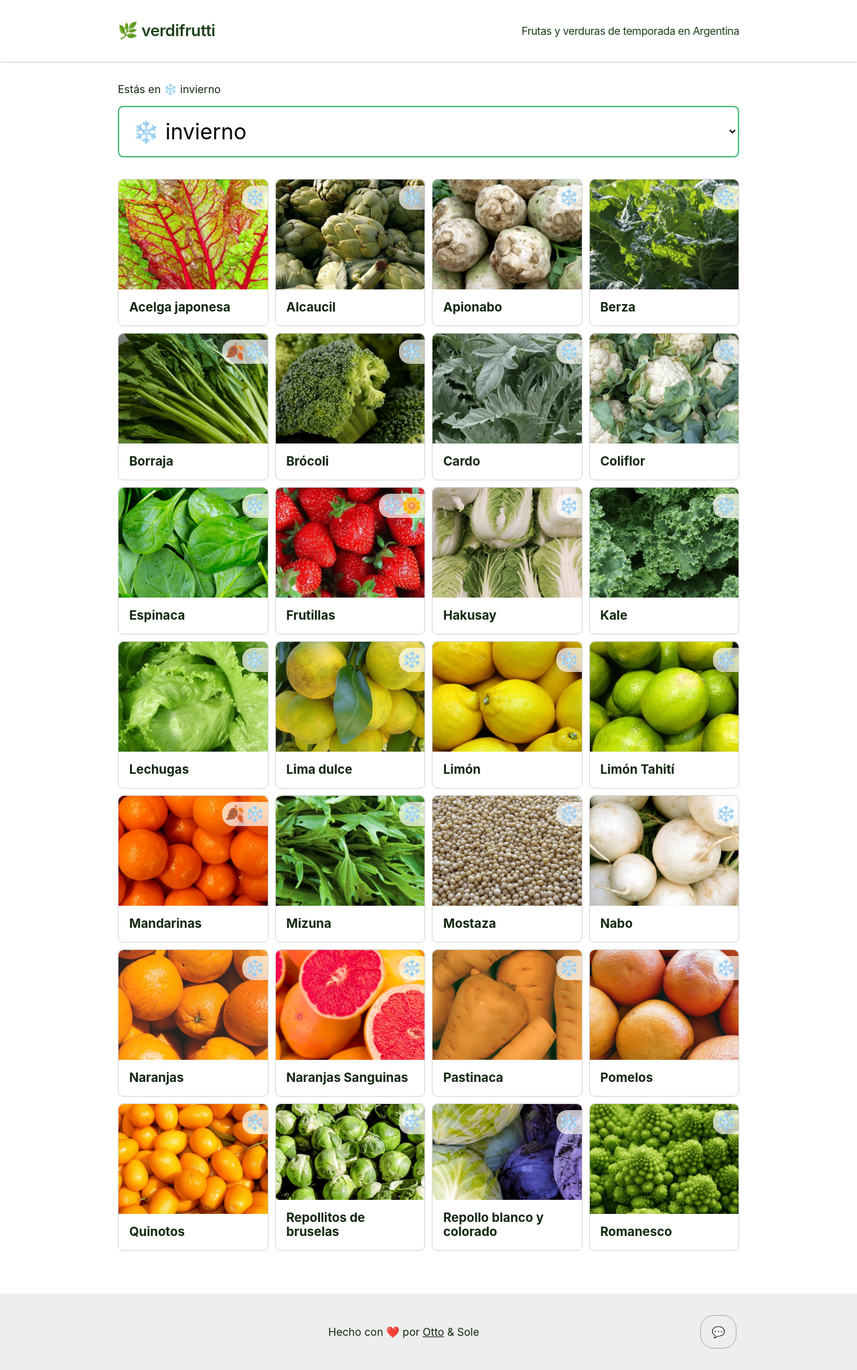
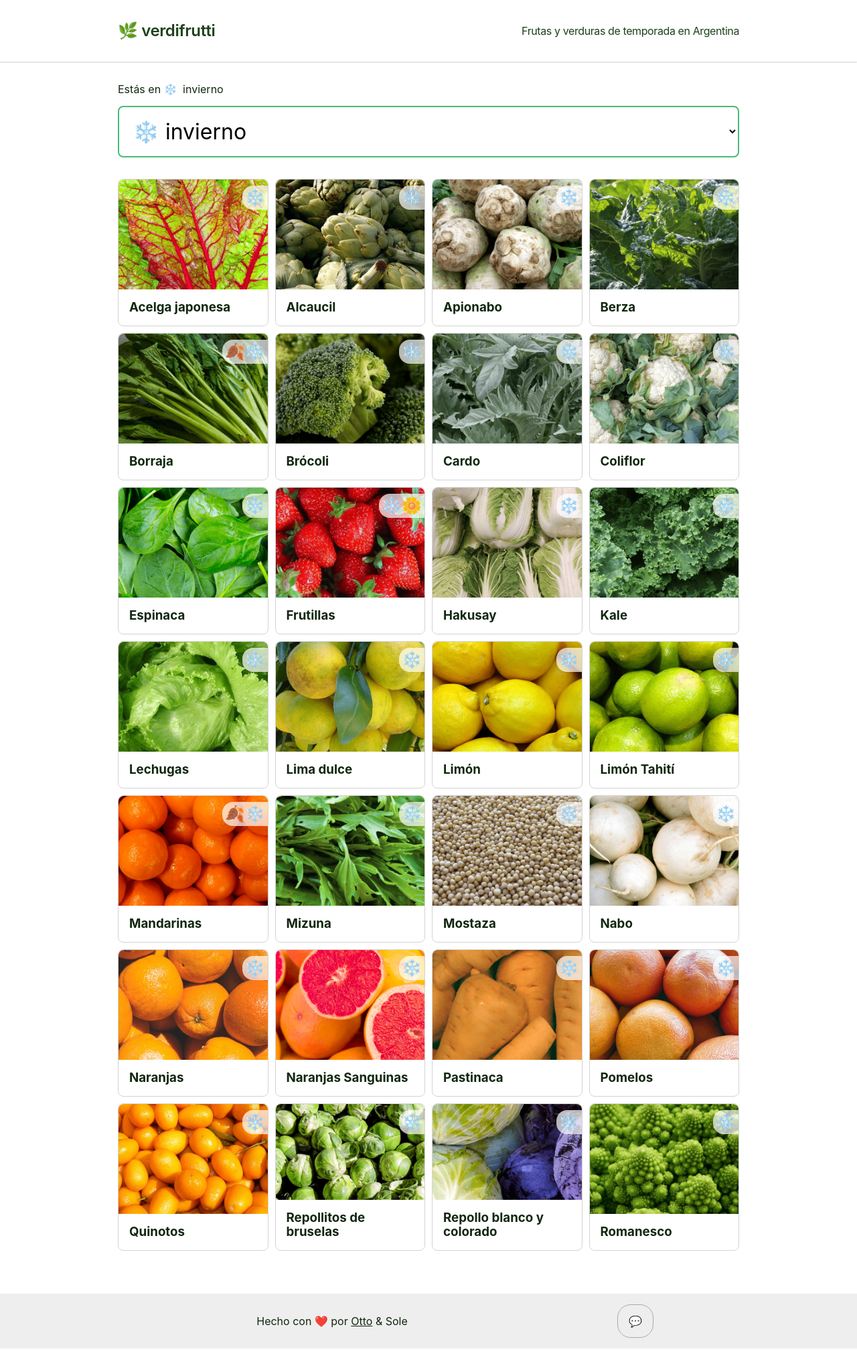
Before and after one commit to ottozaiser/verdifrutti, a Next.js app: page / in a window 1280 px wide. Shown: the whole page at 67% size. After the commit the page ends 2013 px from the top, so only its background shows below. Built offline with nearby package versions, Linux system fonts and the light colour scheme.

Commit message:
Fix footer and focus

```diff
--- a/components/Season/index.js
+++ b/components/Season/index.js
@@ -41,7 +41,7 @@ export default function Season(props) {
 	return (
 		<div className="selectGroup">
 			<span className="currently">
-				Estás en <span aria-hidden="true">{seasonEmoji[state.currentSeason]}</span> {seasonName[state.currentSeason]}{" "}
+				Estás en <span aria-hidden="true">{seasonEmoji[state.currentSeason]}</span> <span class="text">{seasonName[state.currentSeason]}</span>
 			</span>
 			<select aria-label="Estación" className="seasonSelect" value={String(seasonIndex)} onChange={handleChange}>
 				{seasonName.map((x, y) => (
--- a/components/Sugerencia/index.js
+++ b/components/Sugerencia/index.js
@@ -1,5 +1,5 @@
 import axios from "axios";
-import { useState, useEffect } from "react";
+import { useState, useEffect, useRef } from "react";
 
 export default function Sugerencia() {
 	const [show, setShow] = useState(false);
@@ -56,6 +56,13 @@ export default function Sugerencia() {
 		setSend(false);
 		setState("Enviando...");
 	}
+	const inputRef = useRef(null);
+
+  useEffect(() => {
+    if (show) {
+      inputRef.current.focus();
+    }
+  }, [show]);
 
 	return (
 		<div className="sugerencia">
@@ -73,6 +80,7 @@ export default function Sugerencia() {
 									type="text-area"
 									aria-label="sugerencias"
 									name="sugerencia"
+									ref={inputRef}
 									id="sugerencia"
 									placeholder="Ingrese comentario o sugerencia..."
 									rows="5"
--- a/styles/globals.scss
+++ b/styles/globals.scss
@@ -115,8 +115,14 @@ button:focus {
 	.container {
 		display: flex;
 		align-items: center;
+		justify-content: center;
+		position: relative;
 		flex-wrap: wrap;
 		padding: 16px 0;
+		margin:  0 16px;
+		@media (max-width: 400px) {
+			justify-content: flex-start;
+		}
 	}
 }
 .nav {
@@ -146,14 +152,12 @@ button:focus {
 	}
 }
 .made {
-	flex: 1;
 	display: flex;
 	justify-content: center;
 }
 .sugerencia {
-	align-items: flex-end;
-	margin-right: 20px;
-	position: relative;
+	right: 0;
+	position: absolute;
 	.toggleSugerencia {
 		padding: 16px;
 	}
@@ -167,7 +171,7 @@ button:focus {
 		box-shadow: 0px 0px 8px 0px rgba(0, 0, 0, 0.75);
 		position: absolute;
 		top: -240px;
-		right: 12px;
+		right: 0;
 		width: 300px;
 		height: 230px;
 		display: flex;
@@ -315,7 +319,7 @@ button:focus {
 				.card-seasons {
 					list-style-type: none;
 					.text {
-						text-transform: uppercase;
+						margin-left: 8px;
 					}
 				}
 			}
@@ -328,7 +332,11 @@ button:focus {
 		}
 	}
 }
-
+.currently{
+	.text{
+		margin-left: 4px;
+	}
+}
 .temporada {
 	text-align: center;
 	margin: 48px 0;
```
